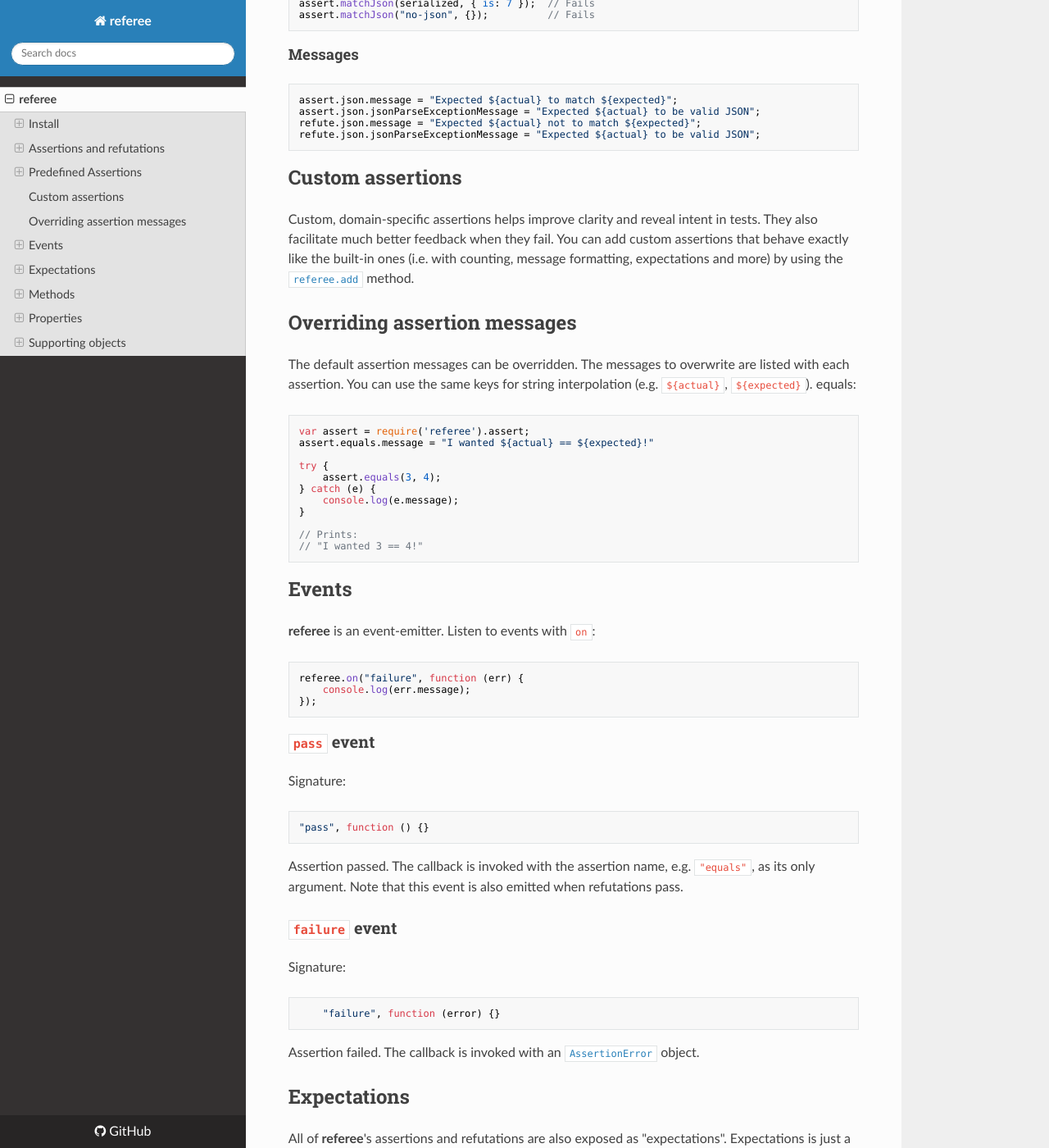
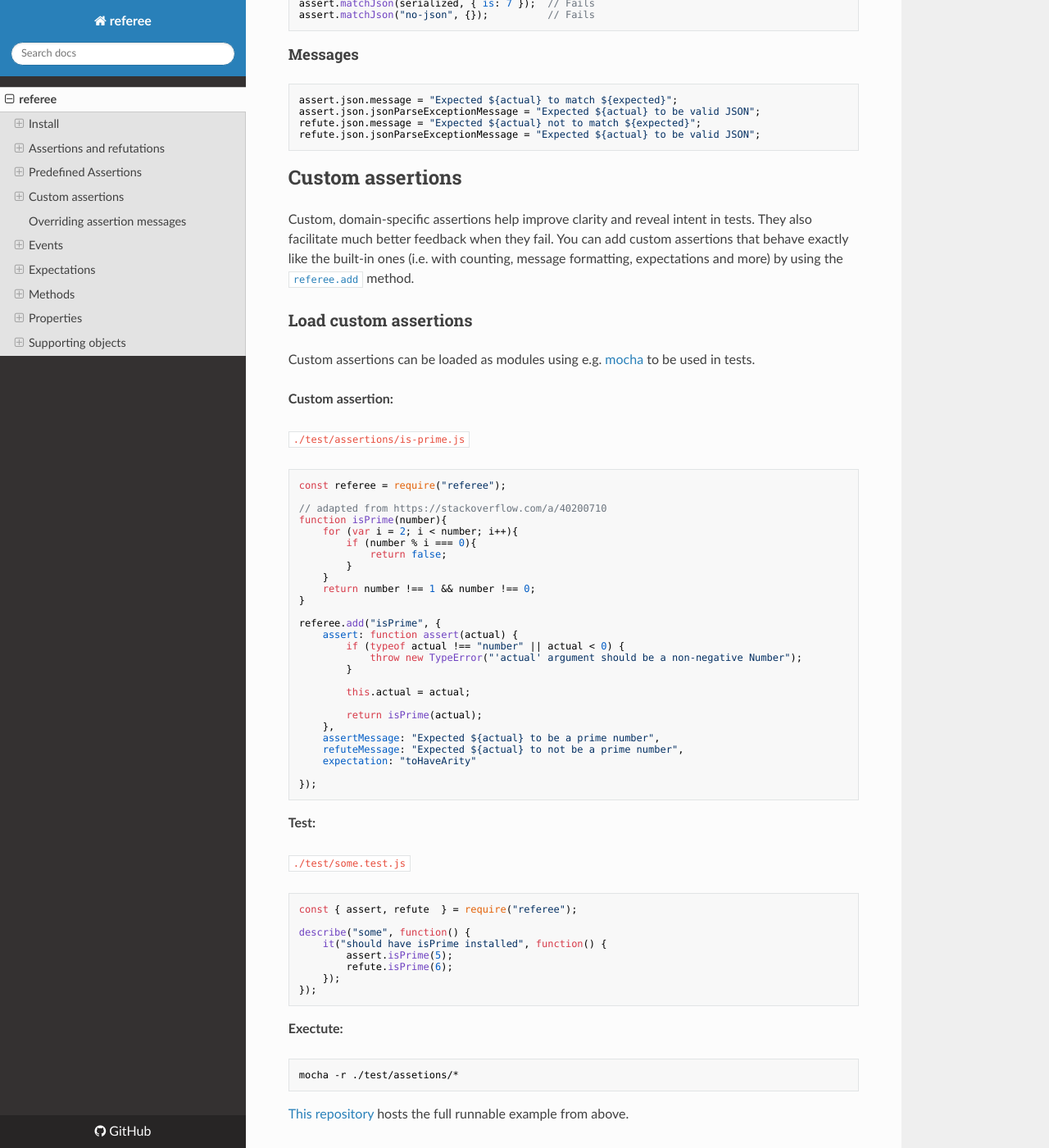
Before and after one commit to sinonjs/referee, an MkDocs documentation site: the page built from docs/index.md, in a window 1280 px wide and 1400 px high, scrolled down 27405 px. Shown: the whole window at 82% size. Built offline with MkDocs 1.6.1, drawn with Linux system fonts in a browser that asks for light colours; nearby versions of some CDN libraries.

Commit message:
feat(docs): Add example on loading custom assertions with mocha
This adds an example on how to load custom assertions as modules as
described in https://github.com/sinonjs/referee-custom-assert-with-mocha
to docs. See: #19
A typo was fixed as well: helps -> help

````diff
--- a/docs/index.md
+++ b/docs/index.md
@@ -1552,8 +1552,66 @@
 
 ## Custom assertions
 
-Custom, domain-specific assertions helps improve clarity and reveal intent in tests. They also facilitate much better feedback when they fail. You can add custom assertions that behave exactly like the built-in ones (i.e. with counting, message formatting, expectations and
+Custom, domain-specific assertions help improve clarity and reveal intent in tests. They also facilitate much better feedback when they fail. You can add custom assertions that behave exactly like the built-in ones (i.e. with counting, message formatting, expectations and
 more) by using the [`referee.add`](#refereeadd) method.
+
+### Load custom assertions
+
+Custom assertions can be loaded as modules using e.g. [mocha](https://mochajs.org/) to be used in tests.
+
+**Custom assertion:**
+
+`./test/assertions/is-prime.js`
+```js
+const referee = require("referee");
+
+// adapted from https://stackoverflow.com/a/40200710
+function isPrime(number){
+    for (var i = 2; i < number; i++){
+        if (number % i === 0){
+            return false;
+        }
+    }
+    return number !== 1 && number !== 0;
+}
+
+referee.add("isPrime", {
+    assert: function assert(actual) {
+        if (typeof actual !== "number" || actual < 0) {
+            throw new TypeError("'actual' argument should be a non-negative Number");
+        }
+
+        this.actual = actual;
+
+        return isPrime(actual);
+    },
+    assertMessage: "Expected ${actual} to be a prime number",
+    refuteMessage: "Expected ${actual} to not be a prime number",
+    expectation: "toHaveArity"
+
+});
+```
+
+**Test:**
+
+`./test/some.test.js`
+```js
+const { assert, refute  } = require("referee");
+
+describe("some", function() {
+    it("should have isPrime installed", function() {
+        assert.isPrime(5);
+        refute.isPrime(6);
+    });
+});
+```
+
+**Exectute:**
+```sh
+mocha -r ./test/assetions/*
+```
+
+[This repository](https://github.com/sinonjs/referee-custom-assert-with-mocha) hosts the full runnable example from above.
 
 ## Overriding assertion messages
 
````
